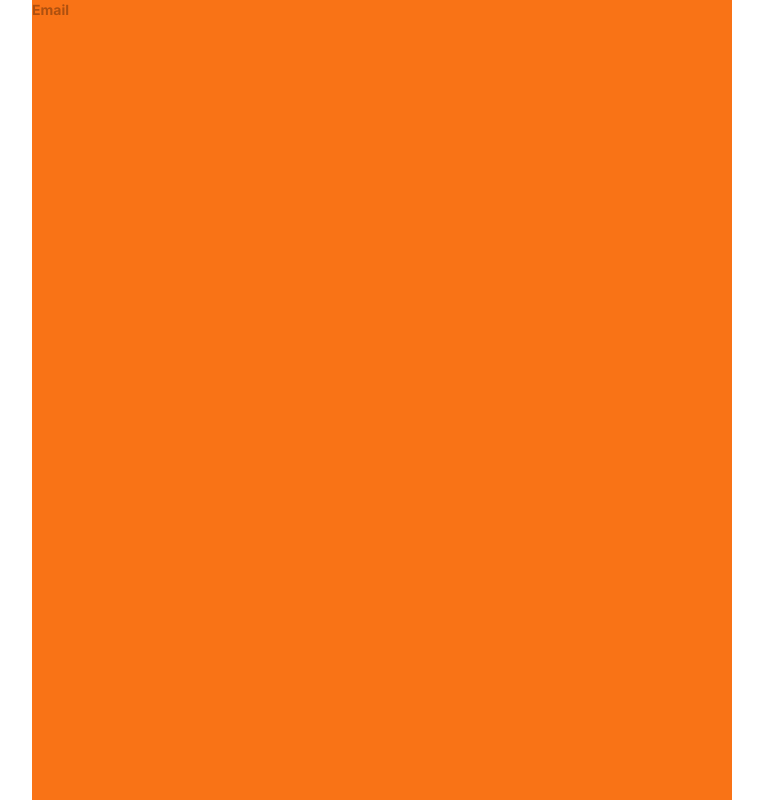
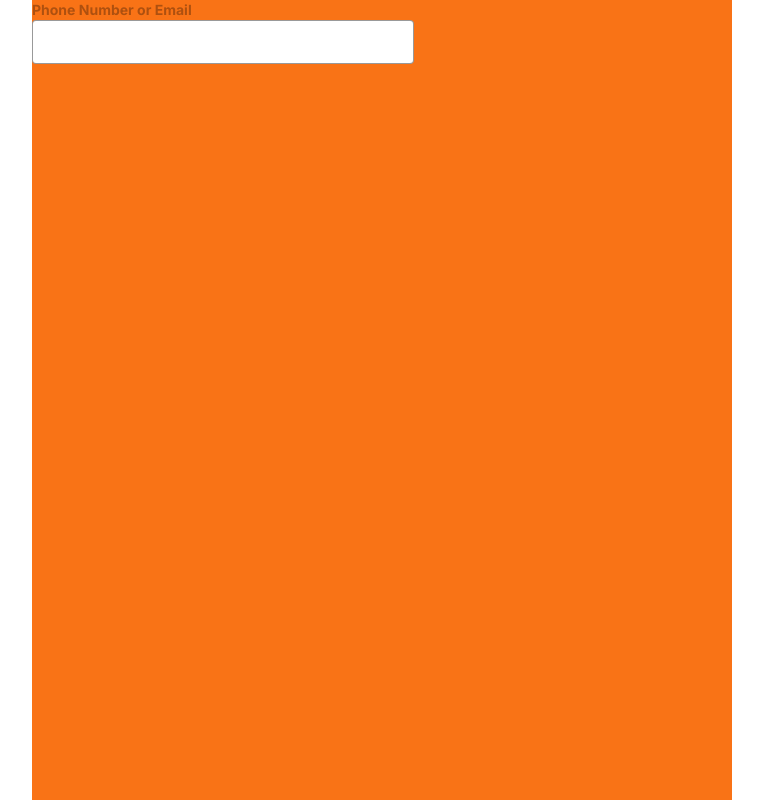
Before and after one commit to josephajibodu/qwikbill, a React (Vite) app: page / in a window 1280 px wide. Shown: the whole page, without its empty margins (258-1021 px from the left). Built offline with nearby package versions, Linux system fonts and the light colour scheme.

Commit message:
style: add `block styling` to label

```diff
--- a/src/App.jsx
+++ b/src/App.jsx
@@ -1,4 +1,5 @@
-import Label from "./components/ui/label";
+// import Label from "./components/ui/label";
+import Login from "./pages/login";
 // import Onboarding from "./pages/onboarding";
 
 function App() {
@@ -11,7 +12,7 @@ function App() {
       </Button>
       <Input placeholder="Enter your e-mail" type="text" /> */}
       {/* <Onboarding /> */}
-      <Label>Email</Label>
+      <Login />
     </div>
   );
 }
--- a/src/components/ui/label.jsx
+++ b/src/components/ui/label.jsx
@@ -4,7 +4,7 @@ function Label({ htmlFor, children, className }) {
   return (
     <label
       htmlFor={htmlFor}
-      className={`font-secondary font-bold text-sm text-black/30 ${className}`}
+      className={`block font-secondary font-bold text-sm text-black/30 ${className}`}
     >
       {children}
     </label>
--- /dev/null
+++ b/src/pages/login/index.jsx
@@ -0,0 +1,13 @@
+import Input from "../../components/ui/input";
+import Label from "../../components/ui/label";
+
+function Login() {
+  return (
+    <div>
+      <Label htmlFor="userNumber">Phone Number or Email</Label>
+      <Input type={"email" && "tel"} id="userNumber" />
+    </div>
+  );
+}
+
+export default Login;
```
